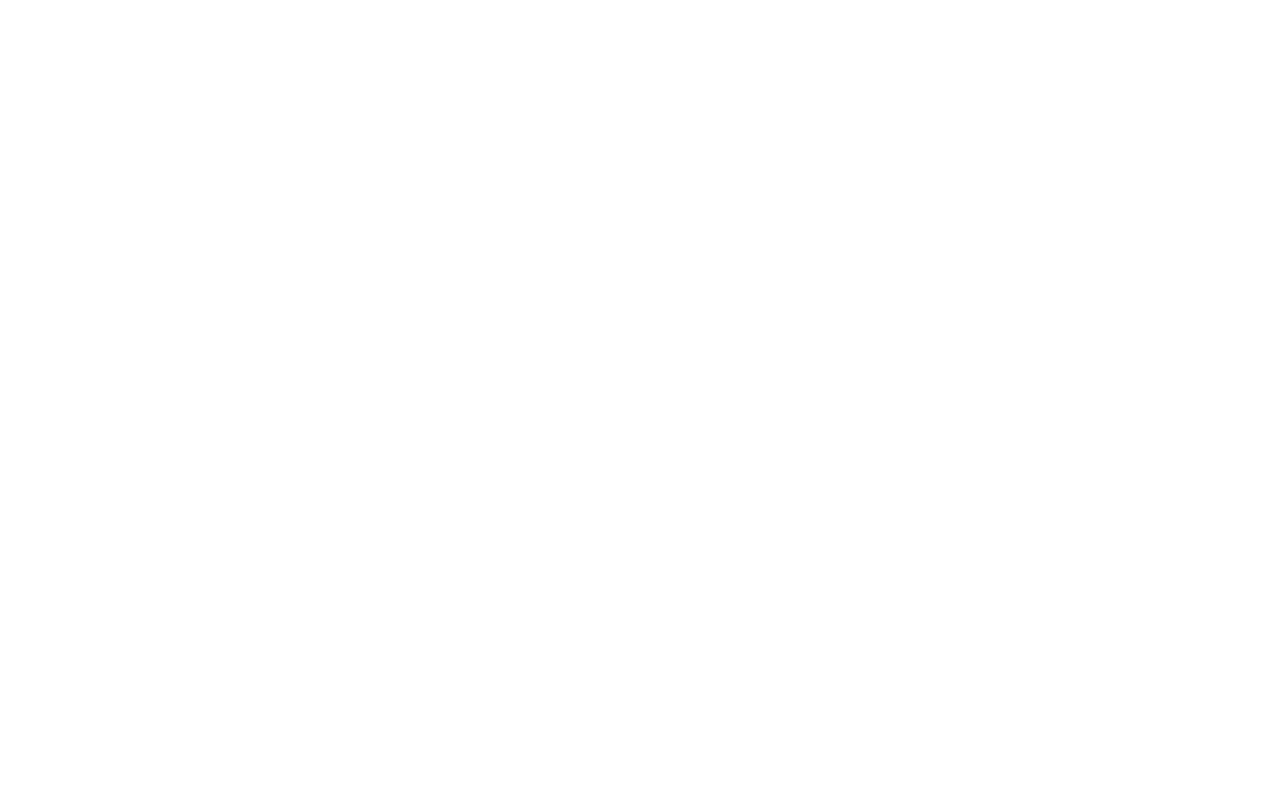
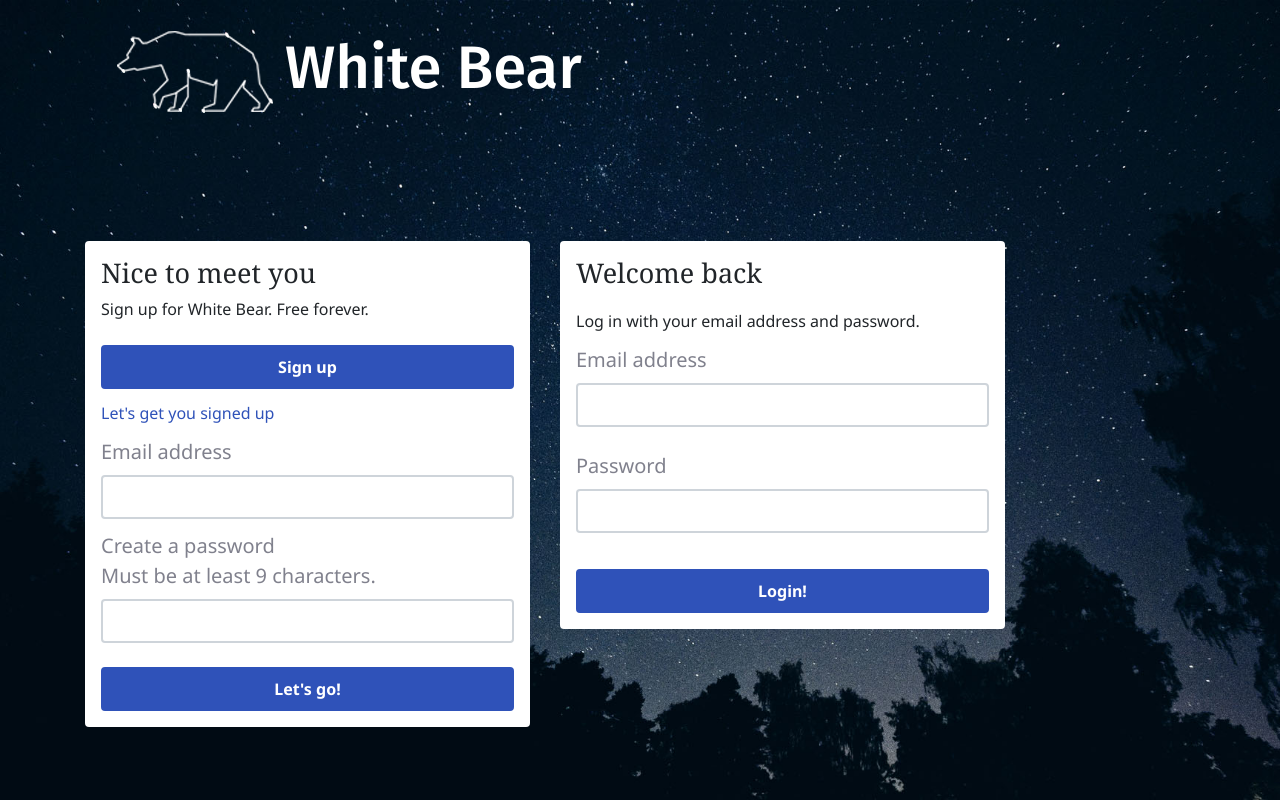
Before and after one commit to Reina-git/white-bear-mpa, a React (Create React App) app: page / in a window 1280 px wide. Built offline with nearby package versions, Linux system fonts and the light colour scheme.

Commit message:
updated pages and links

```diff
--- a/src/components/pages/CreateAnswer.js
+++ b/src/components/pages/CreateAnswer.js
@@ -1,6 +1,6 @@
 import React from "react";
-
 import AppTemplate from "../ui/AppTemplate";
+import { Link } from "react-router-dom";
 
 export default function CreateAnswer() {
    return (
@@ -12,7 +12,7 @@
                <textarea
                   rows="11"
                   id="create-answer-input"
-                  autofocus
+                  autoFocus={true}
                ></textarea>
             </div>
          </div>
@@ -22,14 +22,14 @@
          </p>
          <div className="clearfix"></div>
 
-         <button
-            href="/create-imagery.html"
+         <Link
+            to="/create-imagery"
             className="btn btn-outline-primary btn-lg ml-4 float-right"
-            disabled="true"
+            disabled={true}
             id="save-card"
          >
             Next
-         </button>
+         </Link>
       </AppTemplate>
    );
 }
--- a/src/components/pages/CreateImagery.js
+++ b/src/components/pages/CreateImagery.js
@@ -1,6 +1,8 @@
 import React from "react";
 import saveLogo from "../../icons/save.svg";
 import AppTemplate from "../ui/AppTemplate";
+import { Link } from "react-router-dom";
+
 export default function CreateImagery() {
    return (
       <div>
@@ -51,9 +53,9 @@
             </p>
             <div className="clearfix"></div>
 
-            <button className="btn btn-link" id="back-card">
+            <Link to="create-answer" className="btn btn-link" id="back-card">
                Back to answer
-            </button>
+            </Link>
 
             <button
                className="btn btn-primary btn-lg ml-4 float-right"
--- a/src/components/pages/Landing.js
+++ b/src/components/pages/Landing.js
@@ -1,5 +1,123 @@
 import React from "react";
+import LogoLanding from "../../images/logo-landing.png";
+import { Link } from "react-router-dom";
 
 export default function Landing() {
-  return <h1>Landing</h1>;
+   return (
+      <div class="background-image">
+         <div class="container">
+            <div class="row">
+               <div class="col-12 ml-6 mt-6">
+                  <img src={LogoLanding} class="mt-n5" alt="night sky" />
+                  <h1 class="d-inline text-brand ml-3 mt-4">White Bear</h1>
+               </div>
+            </div>
+            {/* <!-- this is the nice to meet you card--> */}
+            <div class="row">
+               <div class="col-12 col-lg-5">
+                  <div class="card card-body-padding mt-9 d-flex justify-content-center">
+                     <h2>Nice to meet you</h2>
+                     <p>Sign up for White Bear. Free forever.</p>
+                     <button
+                        class="btn btn-success btn-block d-flex justify-content-center mt-5"
+                        id="sign-up-button"
+                     >
+                        Sign up
+                     </button>
+                     {/* <!-- change style to "display= none" to make the sign up buttom display the email address and password --> */}
+                     <div id="sign-up-card" style={{}}>
+                        <p class="text-success mt-3">Let's get you signed up</p>
+
+                        <p class="text-muted mt-3 lead">Email address</p>
+
+                        <div class="input-group mb-3 mt-2">
+                           <input
+                              style={{}}
+                              type="text"
+                              id="sign-up-email-input"
+                              class="form-control"
+                              aria-label="Sizing example input"
+                              aria-describedby="inputGroup-sizing-default"
+                           />
+                        </div>
+                        <p
+                           class="text-danger lead mt-2"
+                           id="sign-up-email-error"
+                        ></p>
+                        <p class="text-muted mt-3 lead">Create a password</p>
+                        <p class="text-muted lead">
+                           Must be at least 9 characters.
+                        </p>
+                        <div class="input-group mb-3 mt-2">
+                           <input
+                              style={{}}
+                              type="text"
+                              class="form-control"
+                              id="sign-up-password-input"
+                              aria-label="Sizing example input"
+                              aria-describedby="inputGroup-sizing-default"
+                           />
+                        </div>
+
+                        <p
+                           class="lead mt-2 text-danger"
+                           id="sign-up-password-error"
+                        ></p>
+
+                        <Link
+                           to="/create-answer"
+                           class="btn btn-success btn-block mt-5"
+                           id="letsGoButton"
+                        >
+                           Let's go!
+                        </Link>
+                     </div>
+                  </div>
+               </div>
+
+               {/* <!-- this is the welcome back card--> */}
+
+               <div class="col-12 col-lg-5">
+                  <div class="card card-body-padding mt-9 d-flex justify-content-center">
+                     <h2>Welcome back</h2>
+                     <p class="mt-3">
+                        Log in with your email address and password.
+                     </p>
+                     <p class="text-muted mt-3 lead">Email address</p>
+
+                     <div class="input-group mb-3 mt-2">
+                        <input
+                           type="text"
+                           class="form-control"
+                           aria-label="Sizing example input"
+                           aria-describedby="inputGroup-sizing-default"
+                           id="email-input"
+                        />
+                     </div>
+
+                     <p class="text-muted mt-3 lead">Password</p>
+
+                     <div class="input-group mb-3 mt-2">
+                        <input
+                           type="text"
+                           class="form-control"
+                           aria-label="Sizing example input"
+                           id="password-input"
+                           aria-describedby="inputGroup-sizing-default"
+                        />
+                     </div>
+
+                     <Link
+                        to="/create-answer"
+                        id="login-button"
+                        class="btn btn-success mt-5"
+                     >
+                        Login!
+                     </Link>
+                  </div>
+               </div>
+            </div>
+         </div>
+      </div>
+   );
 }
--- a/src/components/pages/ReviewAnswer.js
+++ b/src/components/pages/ReviewAnswer.js
@@ -1,14 +1,10 @@
 import React from "react";
 import thumbsUpIcon from "../../icons/thumbs-up.svg";
-import Header from "../ui/Header";
-import Navigation from "../ui/Navigation";
 import AppTemplate from "../ui/AppTemplate";
 
 export default function ReviewAnswer() {
    return (
       <AppTemplate>
-         <Header />
-         <Navigation />
          <div className="mb-5"></div>
          <div className="mb-5">
             <div className="card">
--- a/src/components/pages/ReviewImagery.js
+++ b/src/components/pages/ReviewImagery.js
@@ -1,39 +1,29 @@
 import React from "react";
-import Header from "../ui/Header";
-import Navigation from "../ui/Navigation";
 import AppTemplate from "../ui/AppTemplate";
+import { Link } from "react-router-dom";
 
 export default function ReviewImagery() {
    return (
-      <div className="container">
-         <div className="row">
-            <div className="col-12 col-xl-6 offset-xl-3 col-lg-8 offset-lg-2 col-md-10 offset-md-1">
-               <Header />
-               <Navigation />
+      <AppTemplate>
          <div className="card">
             <div className="card">
                <div className="card-body bg-primary lead">
                   It is a paradisematic country, in which roasted parts of
-                        sentences fly into your mouth. Even the all-powerful
-                        Pointing has no control about the blind texts it
+                  sentences fly into your mouth. Even the all-powerful Pointing
+                  has no control about the blind texts it
                </div>
             </div>
             <div className="d-inline mt-5">
-                     <a href="/review-answer.html" className="btn btn-link">
+               <Link to="/review-answer" className="btn btn-link">
                   Previous Card
-                     </a>
+               </Link>
                <div className="float-right">
-                        <a
-                           href="/review-answer.html"
-                           className="btn btn-outline-primary"
-                        >
+                  <Link to="/review-answer" className="btn btn-outline-primary">
                      Show answer
-                        </a>
+                  </Link>
                </div>
             </div>
          </div>
-            </div>
-         </div>
-      </div>
+      </AppTemplate>
    );
 }
--- a/src/components/ui/Header.js
+++ b/src/components/ui/Header.js
@@ -8,7 +8,7 @@
          {" "}
          <img src={appLogo} width="32px" alt="white bear logo" />
          <h3 className="d-inline text-brand text-dark ml-1">White Bear</h3>
-         <Link to="/landing" className="btn btn-link float-right">
+         <Link to="/" className="btn btn-link float-right">
             Log out
          </Link>
          <div className="clearfix"></div>
--- a/src/style/style.scss
+++ b/src/style/style.scss
@@ -14,14 +14,23 @@
 </div>
 
 */
-.body-cover {
-   //    background: url("/images/background-landing.jpg") no-repeat center center
-   //   fixed;
-   -webkit-background-size: cover;
-   -moz-background-size: cover;
+
+.background-image {
+   /* https://css-tricks.com/perfect-full-page-background-image/ */
+   background: url("../images/background-landing.jpg") no-repeat center center
+      fixed;
    background-size: cover;
-   -o-background-size: cover;
+   min-height: 100vh;
 }
+
+// .body-cover {
+//    background: url("/images/background-landing.jpg") no-repeat center center
+//       fixed;
+//    -webkit-background-size: cover;
+//    -moz-background-size: cover;
+//    background-size: cover;
+//    -o-background-size: cover;
+// }
 
 .text-brand {
    font-family: $font-family-brand;
```
Also changed, not shown: src/components/pages/AllCards.js (+32 -49 lines), src/components/pages/Edit.js (+16 -23 lines). Lines whose indentation alone changed are shown as unchanged.
